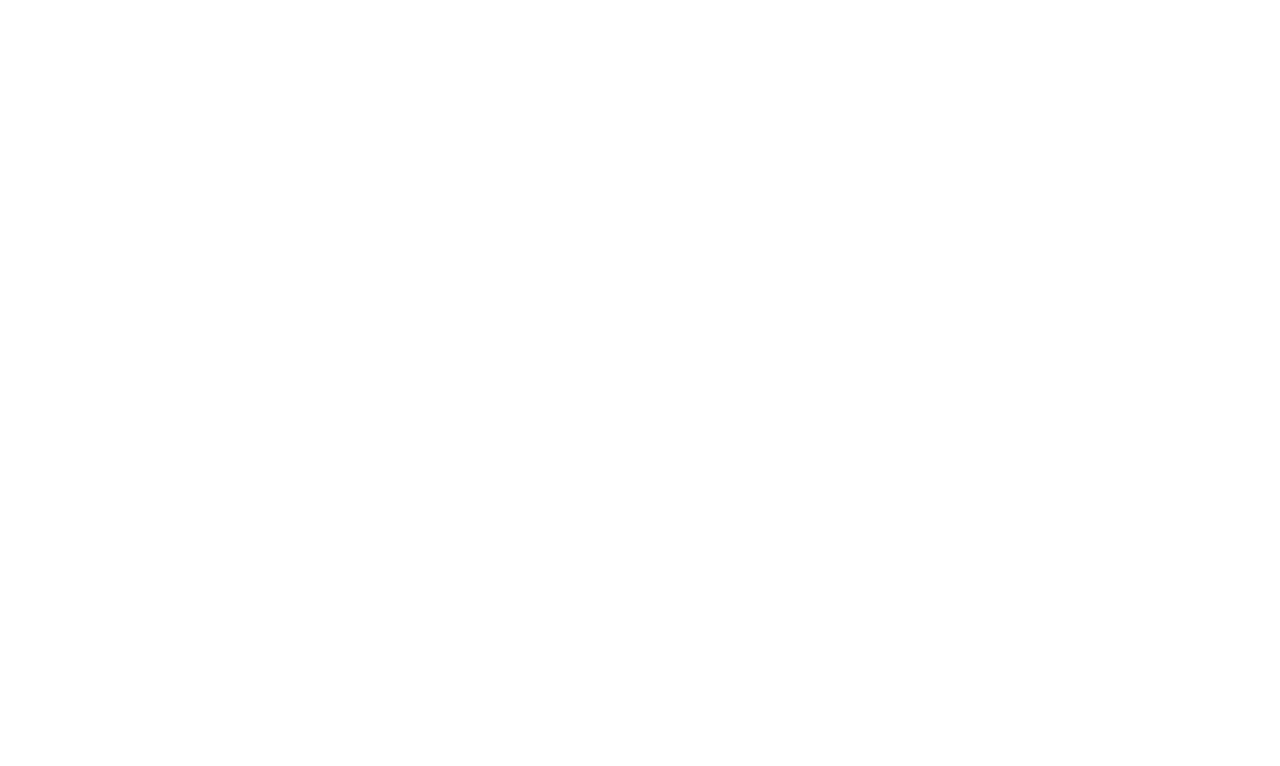
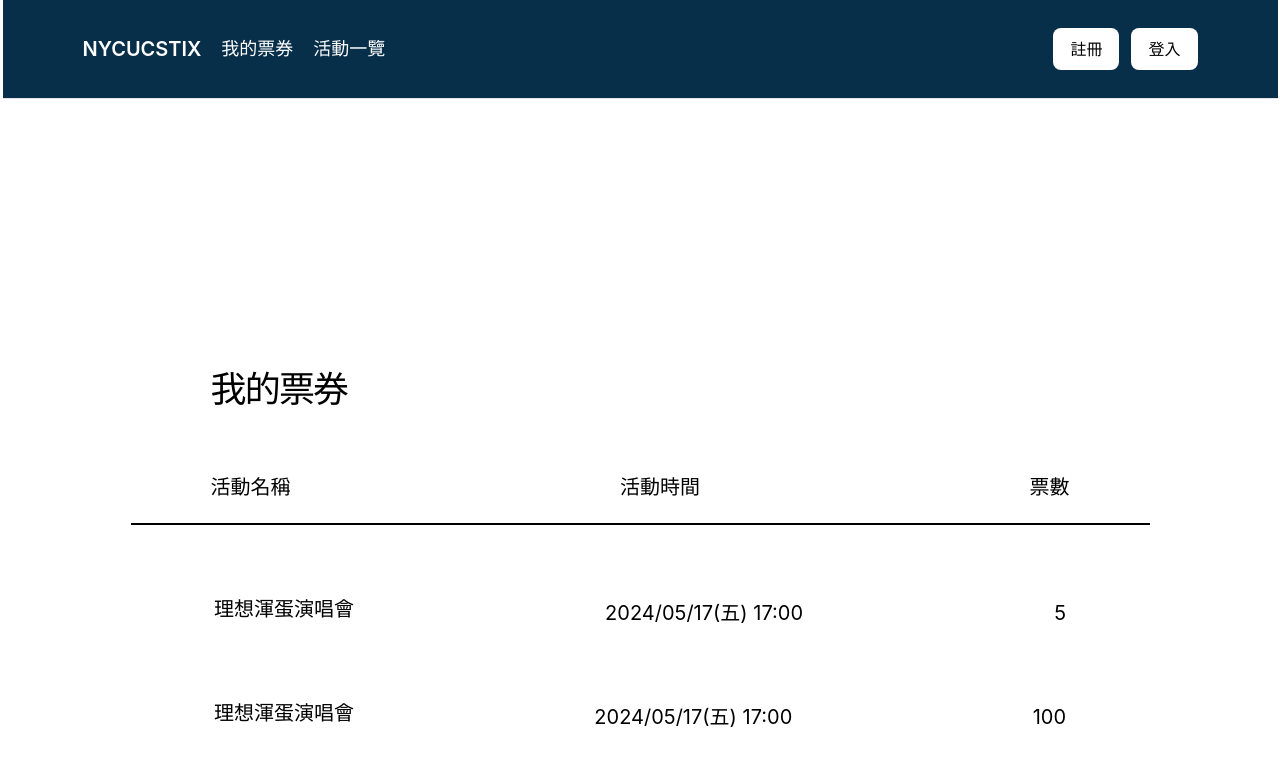
Before and after one commit to Kent-mak/NYCUCSTIX, a React (Vite) app in the folder frontend/: page /myticket in a window 1280 px wide. Before the commit this address had no page. Shown: the top 766 px of the page. Built offline with nearby package versions, Linux system fonts and the light colour scheme.

Commit message:
add my ticket page

```diff
--- a/frontend/src/App.tsx
+++ b/frontend/src/App.tsx
@@ -5,6 +5,7 @@
 import Event from './Event';
 import Confirm from './Confirm';
 import Confirmed from './Confirmed';
+import MyTicket from './MyTicket';
 import { TicketProvider } from './TicketContext';
 
 const App = () => {
@@ -17,6 +18,7 @@
            <Route path="/event" element={<Event />} />
            <Route path="/confirm" element={<Confirm />} />
            <Route path="/confirmed" element={<Confirmed />} />
+           <Route path="/myticket" element={<MyTicket />} />
         </Routes>
      </>
    </TicketProvider>
--- a/frontend/src/Home.tsx
+++ b/frontend/src/Home.tsx
@@ -51,7 +51,7 @@
 
 
   return (
-    <div className="flex flex-col">
+    <div className="flex flex-col min-h-screen">
       <NavBar />
       <div className="flex-grow flex justify-center items-center px-16 py-20 bg-white">
         <main className="flex flex-col items-center w-full">
--- /dev/null
+++ b/frontend/src/MyTicket.tsx
@@ -0,0 +1,59 @@
+import React from 'react';
+import NavBar from './NavBar';
+
+const MyTicket: React.FC = () => {
+  // 定义活动数据数组
+  const tickets = [
+    {
+      name: '理想渾蛋演唱會',
+      date: '2024/05/17(五) 17:00',
+      quantity: 5,
+    },
+    {
+      name: '理想渾蛋演唱會',
+      date: '2024/05/17(五) 17:00',
+      quantity: 100,
+    },
+  ];
+
+  return (
+    <div className="flex flex-col min-h-screen">
+      <NavBar />
+      <div className="flex-grow flex justify-center items-center px-16 py-20 bg-white">
+        <div className="flex justify-center items-center px-16 py-20 text-black bg-white max-md:px-5">
+          <div className="flex flex-col mt-28 w-full max-w-[1062px] max-md:mt-10 max-md:max-w-full">
+            <div className="flex flex-col px-20 whitespace-nowrap max-md:px-5 max-md:max-w-full">
+              <div className="justify-center self-start text-4xl font-semibold tracking-tighter leading-9">
+                我的票券
+              </div>
+              <div className="flex gap-5 justify-between self-end mt-16 max-w-full text-xl font-bold leading-8 w-[859px] max-md:flex-wrap max-md:mt-10">
+                <div>活動名稱</div>
+                <div>活動時間</div>
+                <div>票數</div>
+              </div>
+            </div>
+            <div className="shrink-0 mt-5 h-px bg-black border border-black border-solid max-md:max-w-full" />
+            {tickets.map((ticket, index) => (
+              <div key={index} className="flex gap-5 justify-between self-center mt-8 max-w-full text-xl leading-8 w-[852px] max-md:flex-wrap">
+                <div className="flex flex-col whitespace-nowrap">
+                  {/* <div>{ticket.name}</div> */}
+                  <div className="mt-9">{ticket.name}</div>
+                </div>
+                <div className="flex flex-col">
+                  {/* <div>{ticket.date}</div> */}
+                  <div className="mt-10">{ticket.date}</div>
+                </div>
+                <div className="flex flex-col my-auto whitespace-nowrap">
+                  {/* <div>{ticket.quantity}</div> */}
+                  <div className="mt-10 max-md:mt-10">{ticket.quantity}</div>
+                </div>
+              </div>
+            ))}
+          </div>
+        </div>
+      </div>
+    </div>
+  );
+}
+
+export default MyTicket;
--- a/frontend/src/NavBar.tsx
+++ b/frontend/src/NavBar.tsx
@@ -3,10 +3,11 @@
 
 type MenuItemProps = {
   text: string;
+  onClick: () => void;
 };
 
-const MenuItem: React.FC<MenuItemProps> = ({ text }) => (
-  <div className="text-lg font-bold">{text}</div>
+const MenuItem: React.FC<MenuItemProps> = ({ text, onClick}) => (
+  <div className="text-lg font-bold" onClick={onClick}>{text}</div>
 );
 
 const NavBar: React.FC = () => {
@@ -19,6 +20,9 @@
   const handleHomeClick = () => {
     navigate('/');
   };
+  const handleticketClick = () => {
+    navigate('/myticket');
+  };
 
   return (
     <header className="flex gap-5 justify-between px-20 py-7 whitespace-nowrap border-b border-solid bg-sky-950 border-neutral-200 leading-[150%] max-md:flex-wrap max-md:px-5">
@@ -30,8 +34,8 @@
           NYCUCSTIX
         </h1>
         <div className="flex gap-5 justify-between">
-          <MenuItem text="我的票券" />
-          <MenuItem text="活動一覽" />
+          <MenuItem text="我的票券" onClick={handleticketClick}/>
+          <MenuItem text="活動一覽" onClick={handleHomeClick}/>
         </div>
       </nav>
       <div className="flex gap-3 text-base font-medium text-black">
```
